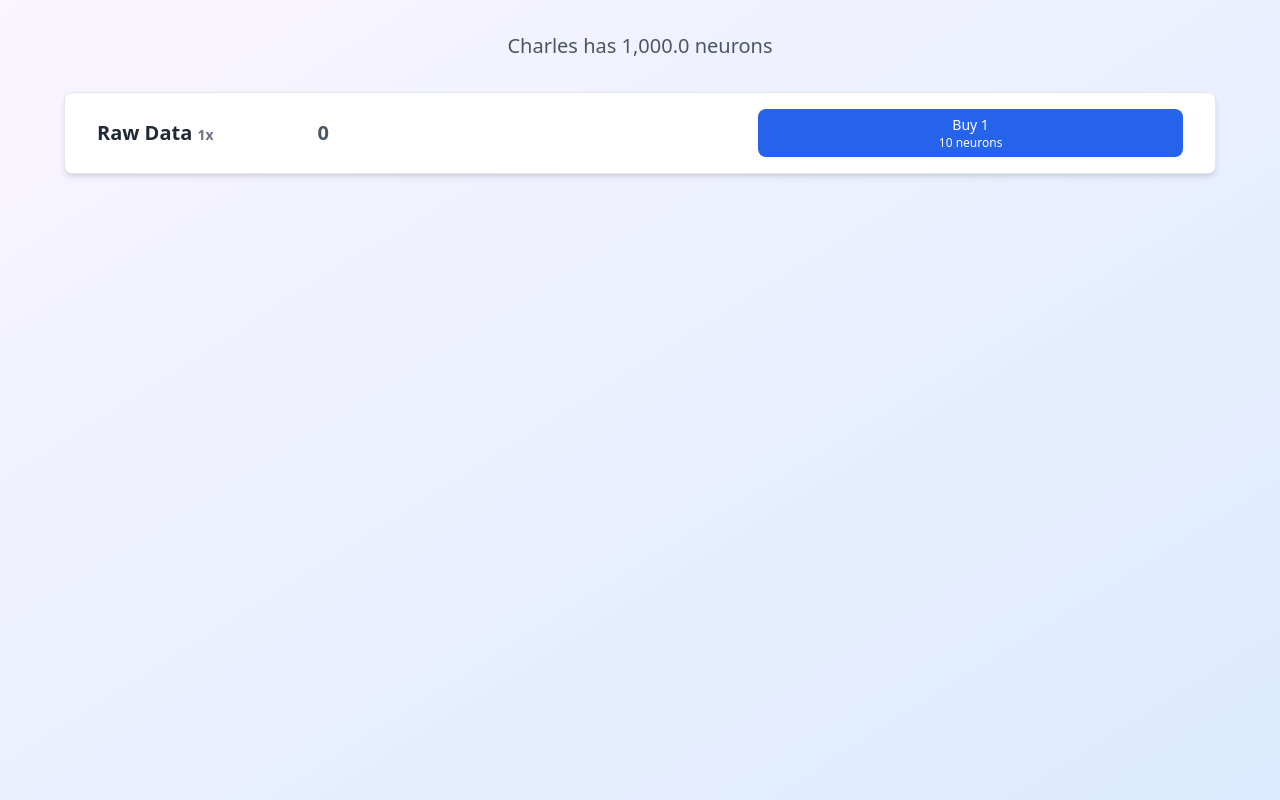
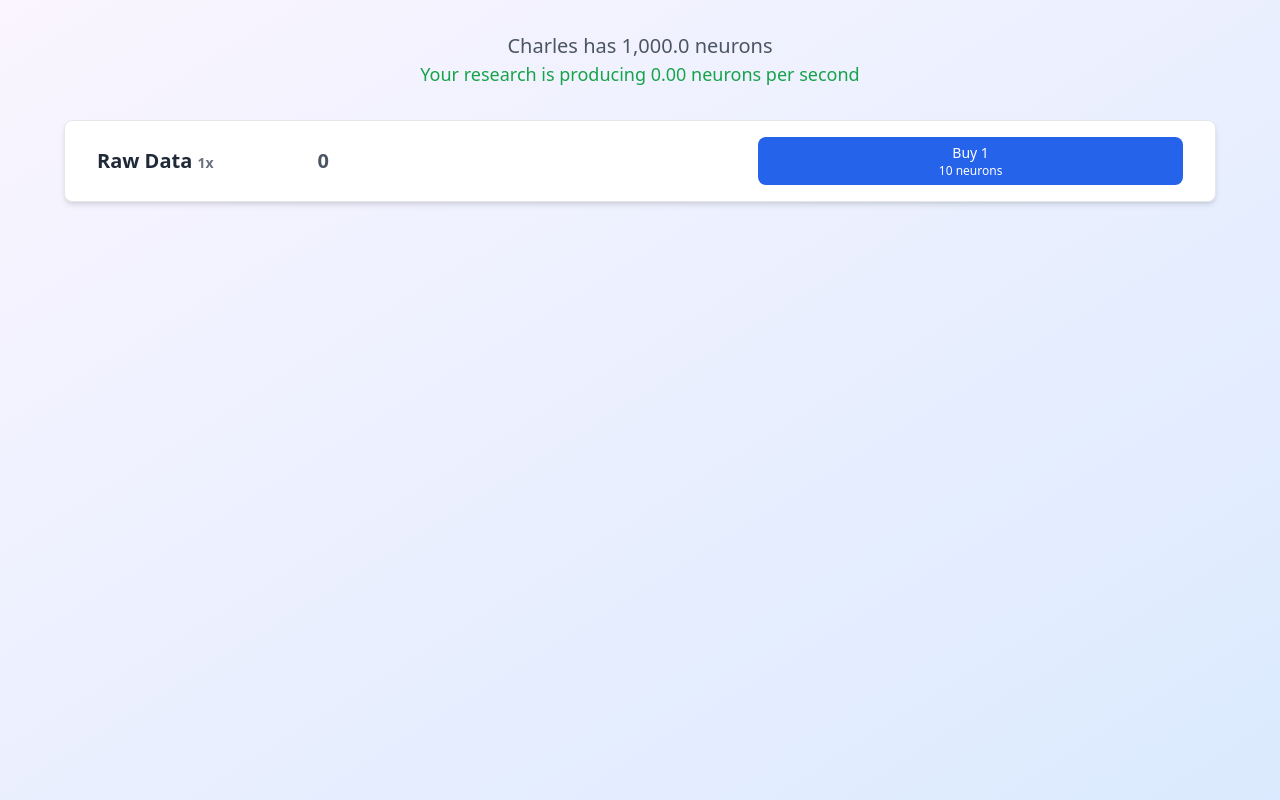
Before and after one commit to Tibesnoff/cursor-incremental-2, a React (Vite) app: page / in a window 1280 px wide. Built offline with nearby package versions, Linux system fonts and the light colour scheme.

Commit message:
Better display

```diff
--- a/src/components/ui/ResourceRow.tsx
+++ b/src/components/ui/ResourceRow.tsx
@@ -55,10 +55,11 @@ const ResourceRow: React.FC<ResourceRowProps> = ({
           <button
             onClick={onPurchase}
             disabled={!canAfford}
-            className={`w-full h-12 px-2 py-1 rounded-lg transition-colors duration-200 font-medium flex flex-col items-center justify-center ${canAfford
+            className={`w-full h-12 px-2 py-1 rounded-lg transition-colors duration-200 font-medium flex flex-col items-center justify-center ${
+              canAfford
                 ? 'bg-blue-600 text-white hover:bg-blue-700 cursor-pointer'
                 : 'bg-gray-400 text-gray-200 cursor-not-allowed'
-              }`}
+            }`}
           >
             <div className="text-sm">Buy 1</div>
             <div className="text-xs">{cost} neurons</div>
--- a/src/pages/GamePage.tsx
+++ b/src/pages/GamePage.tsx
@@ -6,6 +6,7 @@ import { calculateCost } from '@/utils/costCalculator';
 import { getAllResourceConfigs } from '@/utils/configLoader';
 import { calculateMultiplier } from '@/utils/multiplierCalculator';
 import { calculateProductionRatio } from '@/utils/productionRatioCalculator';
+import { calculateNeuronsPerSecond } from '@/utils/neuronsPerSecondCalculator';
 import Big from 'big.js';
 
 const GamePage: React.FC = () => {
@@ -15,12 +16,17 @@ const GamePage: React.FC = () => {
         purchase(resourceId);
     };
 
+    const neuronsPerSecond = calculateNeuronsPerSecond(resources);
+
     return (
         <div className="min-h-screen bg-gradient-to-br from-purple-50 to-blue-100 py-8">
             <div className="container mx-auto px-4">
                 <div className="mb-8 text-center">
                     <p className="text-xl text-gray-600">
                         Charles has {formatWithPrecision(new Big(points), 1)} neurons
+                    </p>
+                    <p className="text-lg text-green-600">
+                        Your research is producing {formatWithPrecision(neuronsPerSecond, 2)} neurons per second
                     </p>
                 </div>
 
--- /dev/null
+++ b/src/utils/neuronsPerSecondCalculator.ts
@@ -0,0 +1,37 @@
+import Big from 'big.js';
+import { getAllResourceConfigs } from '@/utils/configLoader';
+import { calculateMultiplier } from '@/utils/multiplierCalculator';
+
+export interface Resource {
+  id: string;
+  owned: number;
+  bought: number;
+}
+
+/**
+ * Calculate total neurons per second production
+ * @param resources - Array of all resources
+ * @returns The total neurons per second production
+ */
+export const calculateNeuronsPerSecond = (resources: Resource[]): Big => {
+  const configs = getAllResourceConfigs();
+
+  // Find Raw Data resource (which produces neurons)
+  const rawData = resources.find((r) => r.id === 'raw-data');
+
+  if (!rawData || rawData.owned === 0) {
+    return new Big(0);
+  }
+
+  const rawDataConfig = configs.find((c) => c.id === 'raw-data');
+  if (!rawDataConfig) {
+    return new Big(0);
+  }
+
+  const multiplier = calculateMultiplier(rawData.bought);
+  const production = new Big(rawDataConfig.baseOutput)
+    .mul(rawData.owned)
+    .mul(multiplier);
+
+  return production;
+};
```
